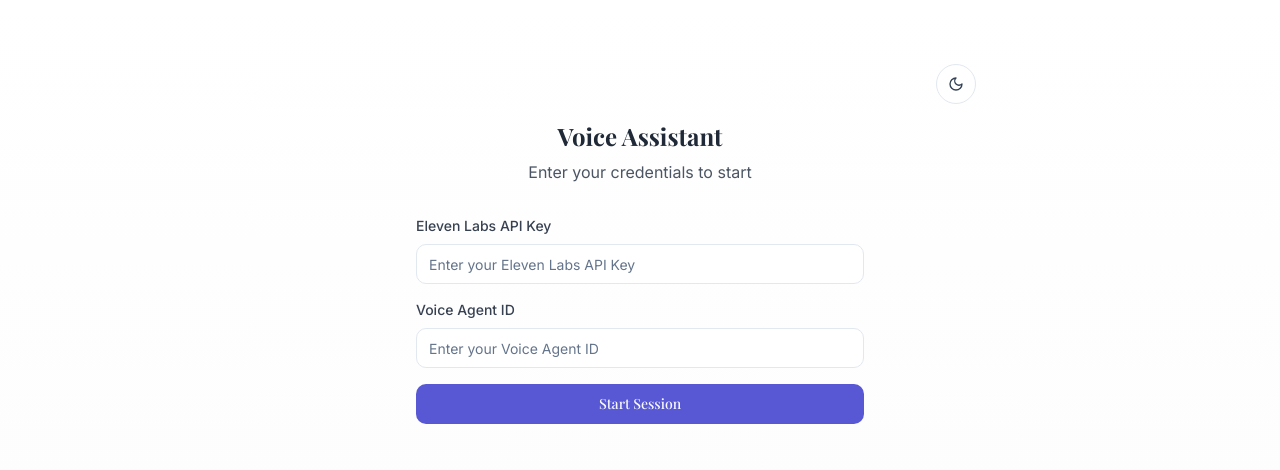
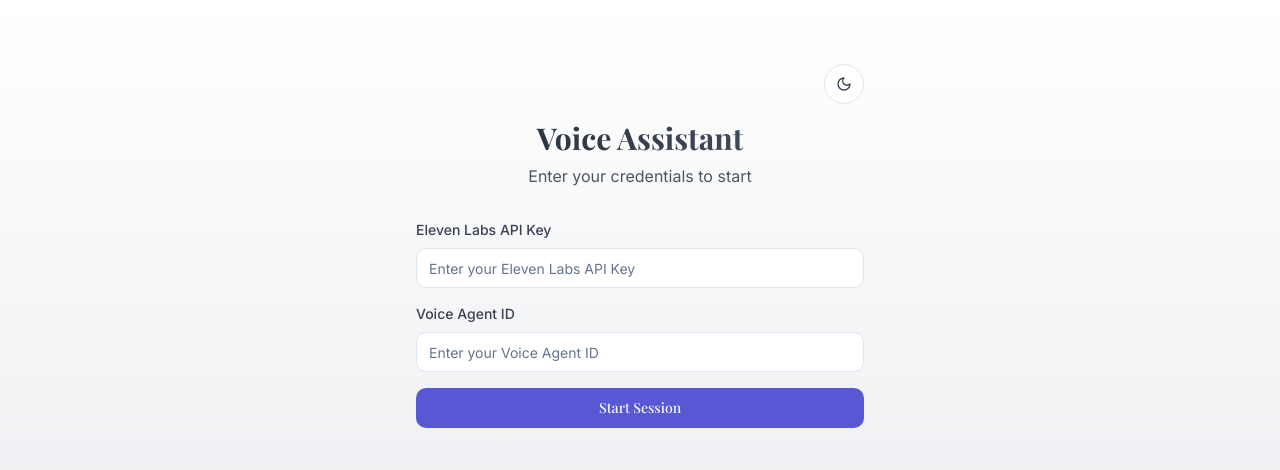
Before and after one commit to Bellatordev/bellatorvoiceui, a React (Vite) app: page / in a window 1280 px wide. Shown: the top 470 px of the page. Built offline with nearby package versions, Linux system fonts and the light colour scheme.

Commit message:
Improve voice assistant appearance
- Adjust the styling to improve the visual appearance of the voice assistant.

```diff
--- a/src/components/LoginScreen.tsx
+++ b/src/components/LoginScreen.tsx
@@ -2,12 +2,15 @@
 import React, { useState } from 'react';
 import { Button } from '@/components/ui/button';
 import { Input } from '@/components/ui/input';
+import DarkModeToggle from './DarkModeToggle';
 
 interface LoginScreenProps {
   onLogin: (apiKey: string, agentId: string) => void;
+  isDarkMode: boolean;
+  toggleDarkMode: () => void;
 }
 
-const LoginScreen: React.FC<LoginScreenProps> = ({ onLogin }) => {
+const LoginScreen: React.FC<LoginScreenProps> = ({ onLogin, isDarkMode, toggleDarkMode }) => {
   const [apiKey, setApiKey] = useState('');
   const [agentId, setAgentId] = useState('');
   const [isLoading, setIsLoading] = useState(false);
@@ -26,8 +29,17 @@ const LoginScreen: React.FC<LoginScreenProps> = ({ onLogin }) => {
 
   return (
     <div className="max-w-md w-full mx-auto">
+      <div className="flex justify-end mb-4">
+        <DarkModeToggle
+          isDarkMode={isDarkMode}
+          toggleDarkMode={toggleDarkMode}
+        />
+      </div>
+
       <div className="text-center mb-8">
-        <h1 className="text-2xl font-bold font-playfair text-gray-800 dark:text-gray-100 mb-2">Voice Assistant</h1>
+        <h1 className="text-3xl font-bold font-playfair bg-gradient-to-r from-gray-800 to-gray-600 dark:from-premium-accent dark:to-premium-light bg-clip-text text-transparent mb-2">
+          Voice Assistant
+        </h1>
         <p className="text-gray-600 dark:text-gray-400">Enter your credentials to start</p>
       </div>
 
--- a/src/components/VoiceAgent.tsx
+++ b/src/components/VoiceAgent.tsx
@@ -1,3 +1,4 @@
+
 import React, { useState, useEffect } from 'react';
 import LoginScreen from './LoginScreen';
 import ConversationInterface from './ConversationInterface';
@@ -62,15 +63,12 @@ const VoiceAgent: React.FC = () => {
 
   return (
     <div className="flex flex-col h-full">
-      <div className="flex justify-end mb-4">
-        <DarkModeToggle
+      {!isLoggedIn ? (
+        <LoginScreen
+          onLogin={handleLogin}
           isDarkMode={isDarkMode}
           toggleDarkMode={toggleDarkMode}
         />
-      </div>
-
-      {!isLoggedIn ? (
-        <LoginScreen onLogin={handleLogin} />
       ) : (
         <ConversationInterface
           apiKey={apiKey}
--- a/src/pages/Index.tsx
+++ b/src/pages/Index.tsx
@@ -4,7 +4,7 @@ import VoiceAgent from '../components/VoiceAgent';
 
 const Index = () => {
   return (
-    <div className="min-h-screen flex flex-col bg-gradient-to-b from-white to-agent-accent/10">
+    <div className="min-h-screen flex flex-col bg-gradient-to-b from-white to-gray-200 dark:from-premium-dark dark:to-gray-900">
       <div className="container mx-auto px-4 py-8 flex-1 flex flex-col">
         <header className="mb-8">
           <h1 className="sr-only">Voice Assistant</h1>
@@ -14,7 +14,7 @@ const Index = () => {
           <VoiceAgent />
         </main>
 
-        <footer className="mt-8 text-center text-sm text-gray-500">
+        <footer className="mt-8 text-center text-sm text-gray-500 dark:text-gray-400">
           {/* Footer content removed */}
         </footer>
       </div>
```
